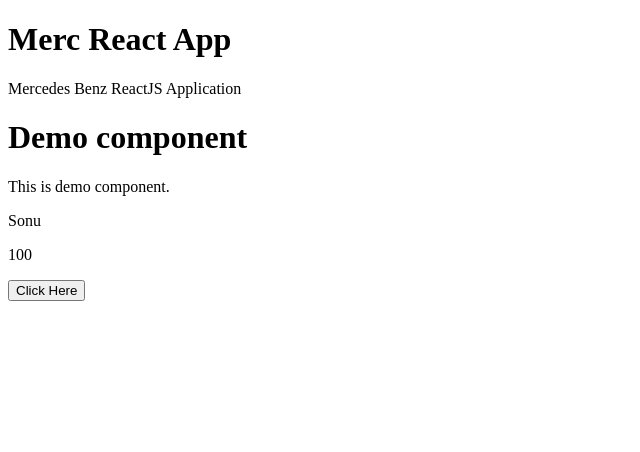
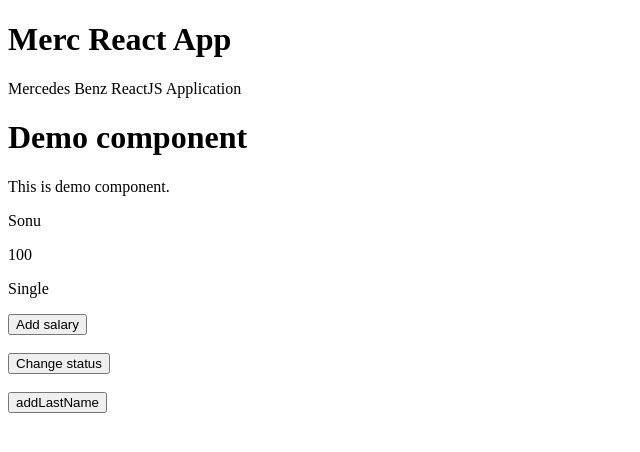
Before and after one commit to vamandeshmukh/merc-react-app-2023, a React (Create React App) app: page / in a window 1280 px wide. Shown: the top 452 px of the page, without its empty margins (0-640 px from the left). Built offline with nearby package versions, Linux system fonts and the light colour scheme.

Commit message:
react day1

```diff
--- a/src/components/Demo.js
+++ b/src/components/Demo.js
@@ -24,15 +24,15 @@
             ...empData,
             isMarried: !empData.isMarried,
         });
-        console.log(empData.salary);
+        console.log(empData.isMarried);
     };
 
     const addLastName = () => {
         setEmpData({
             ...empData,
-            firstName: firstName + 'Singh',
+            firstName: empData.firstName + 'Singh',
         });
-        console.log(empData.salary);
+        console.log(empData.firstName);
     };
 
     return (
@@ -41,7 +41,14 @@
             <p>This is demo component.</p>
             <p>{empData.firstName}</p>
             <p>{empData.salary}</p>
-            <button onClick={increaseSalary}>Click Here</button>
+            <p> {empData.isMarried ? 'Married' : 'Single'} </p>
+            <button onClick={increaseSalary}>Add salary</button>
+            <br />
+            <br />
+            <button onClick={changeStatus}>Change status</button>
+            <br />
+            <br />
+            <button onClick={addLastName}>addLastName</button>
         </div>
     );
 };
```
